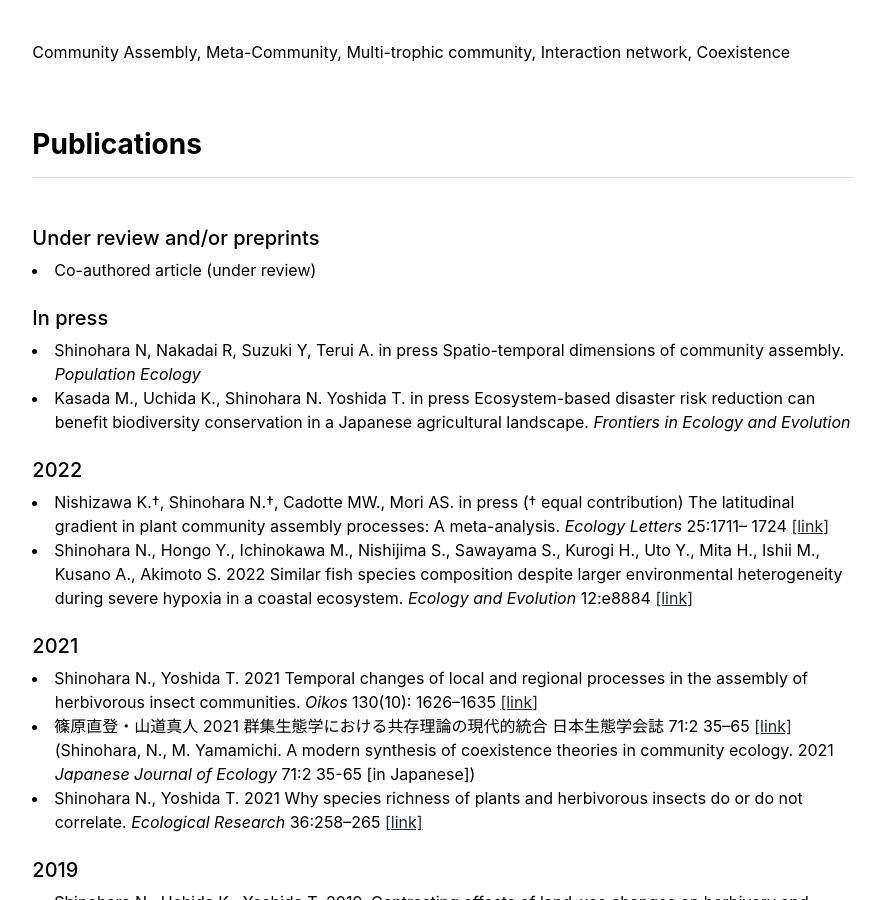
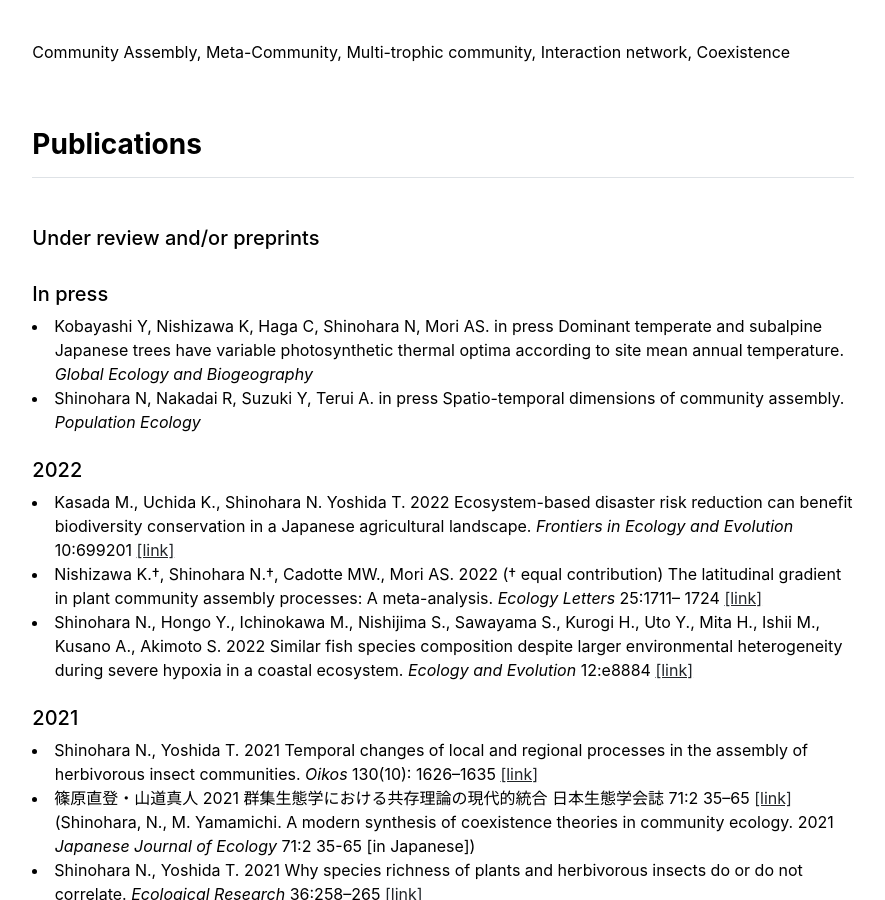
Before and after one commit to snaoto/snaoto.github.io, a Jekyll site: the page built from index.md, in a window 1280 px wide and 900 px high, scrolled down 568 px. Shown: the whole window, without its empty margins (197-1082 px from the left). Built offline with Jekyll 4.4.1, drawn with Linux system fonts in a browser that asks for light colours.

Commit message:
Updated publication

```diff
--- a/_includes/publications.html
+++ b/_includes/publications.html
@@ -23,14 +23,14 @@
     <h3 class="fw-bold border-bottom pb-3 mb-5">Publications</h3>
 
     <h5>Under review and/or preprints</h5>
-    <li>Co-authored article (under review)</li>
 
     <br><h5>In press</h5>
+    <li>Kobayashi Y, Nishizawa K, Haga C, Shinohara N, Mori AS. in press Dominant temperate and subalpine Japanese trees have variable photosynthetic thermal optima according to site mean annual temperature. <i>Global Ecology and Biogeography</i> </li>
     <li>Shinohara N, Nakadai R, Suzuki Y, Terui A. in press Spatio-temporal dimensions of community assembly. <i>Population Ecology</i> </li>
-    <li>Kasada M., Uchida K., Shinohara N. Yoshida T. in press Ecosystem-based disaster risk reduction can benefit biodiversity conservation in a Japanese agricultural landscape. <i>Frontiers in Ecology and Evolution</i> </li>
 
     <br><h5>2022</h5>
-    <li>Nishizawa K.†, Shinohara N.†, Cadotte MW., Mori AS. in press († equal contribution) The latitudinal gradient in plant community assembly processes: A meta-analysis. <i>Ecology Letters</i> 25:1711– 1724 <a href = https://onlinelibrary.wiley.com/doi/epdf/10.1111/ele.14019 target = "_blank"> [link] </a></li>
+    <li>Kasada M., Uchida K., Shinohara N. Yoshida T. 2022 Ecosystem-based disaster risk reduction can benefit biodiversity conservation in a Japanese agricultural landscape. <i>Frontiers in Ecology and Evolution</i> 10:699201 <a href = https://www.frontiersin.org/articles/10.3389/fevo.2022.699201/full target = "_blank"> [link] </a></li>
+    <li>Nishizawa K.†, Shinohara N.†, Cadotte MW., Mori AS. 2022 († equal contribution) The latitudinal gradient in plant community assembly processes: A meta-analysis. <i>Ecology Letters</i> 25:1711– 1724 <a href = https://onlinelibrary.wiley.com/doi/epdf/10.1111/ele.14019 target = "_blank"> [link] </a></li>
     <li>Shinohara N., Hongo Y., Ichinokawa M., Nishijima S., Sawayama S., Kurogi H., Uto Y., Mita H., Ishii M., Kusano A., Akimoto S. 2022 Similar fish species composition despite larger environmental heterogeneity during severe hypoxia in a coastal ecosystem. <i>Ecology and Evolution</i> 12:e8884 <a href = https://onlinelibrary.wiley.com/doi/full/10.1002/ece3.8884 target="_blank"> [link] </a></li>
 
     <br><h5>2021</h5>
```
